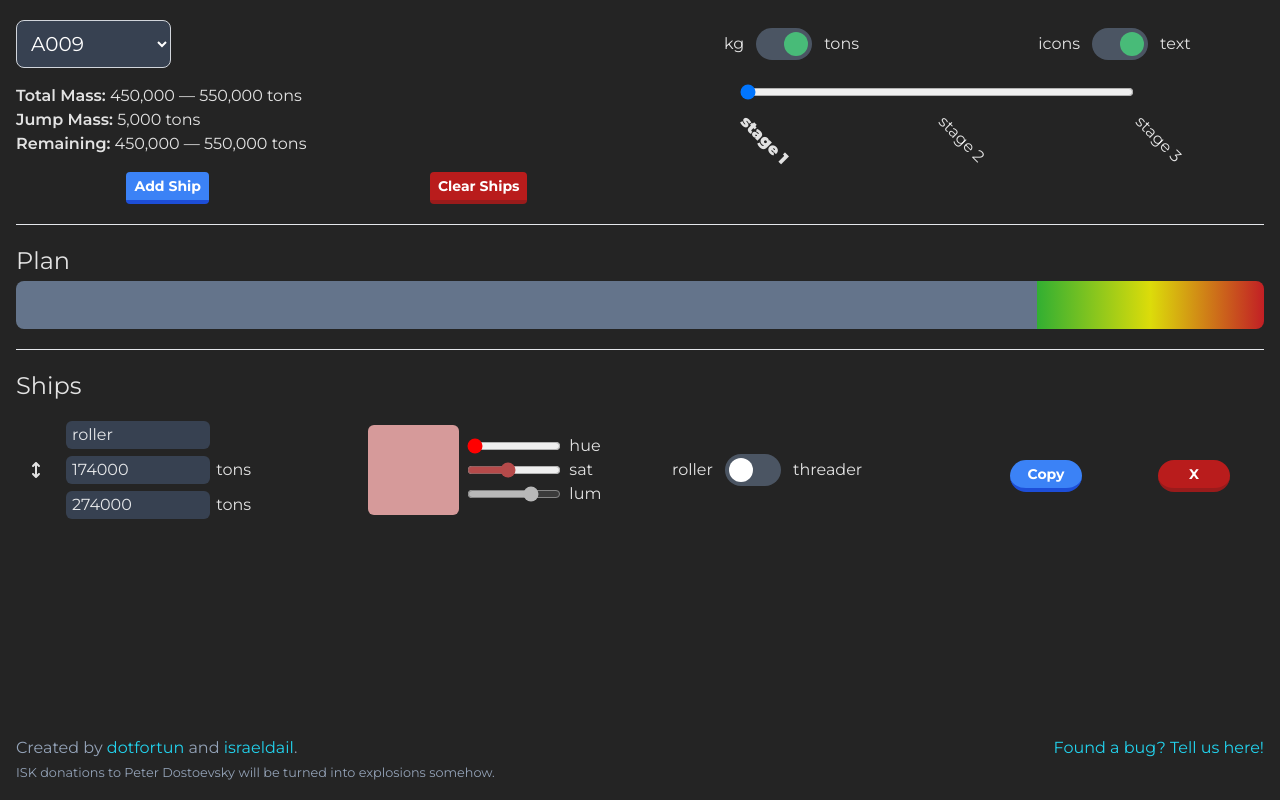
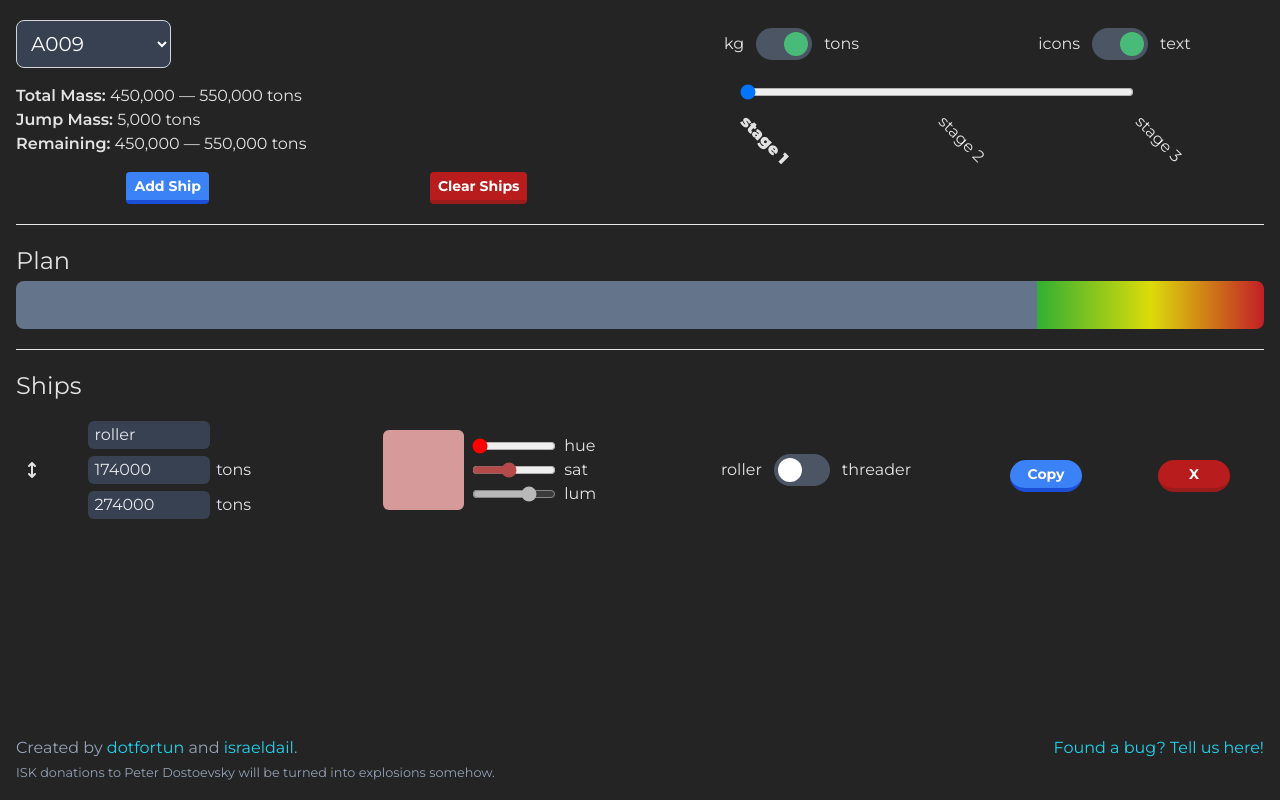
Before and after one commit to dotfortun/wormroller, a Vue app: page / in a window 1280 px wide. Both pictures are taken after a click on the button "Add Ship". Built offline with nearby package versions, Linux system fonts and the light colour scheme.

Commit message:
Cleaned up weird spacing on Ship.vue, made the ghost ghostier.

```diff
--- a/src/App.vue
+++ b/src/App.vue
@@ -43,8 +43,6 @@ watch(
     solver(rollFast);
   }
 );
-
-const massStatus = ref(stages[0]);
 </script>
 
 <template>
@@ -228,7 +226,7 @@ option:disabled {
 }
 
 .ghost {
-  @apply rounded-md border-dashed border-slate-100 border-2 opacity-75;
+  @apply rounded-md border-dashed border-slate-100 border-2 opacity-10;
 }
 
 .wh-bar {
--- a/src/components/Ship.vue
+++ b/src/components/Ship.vue
@@ -125,9 +125,13 @@ input {
 
 .ship {
   @apply mx-auto my-4 h-min;
-  @apply flex flex-col items-center gap-2;
-  @apply sm:grid sm:gap-4;
+  @apply flex flex-col items-center;
+  @apply sm:grid sm:gap-4 sm:justify-items-center;
   @apply sm:grid-cols-[2rem_1fr] md:grid-cols-[2rem_1fr_1fr_1fr_1fr];
+
+  column-gap: 1rem;
+  row-gap: 0;
+  grid-template-rows: 1fr 0;
 }
 
 .handle {
```
